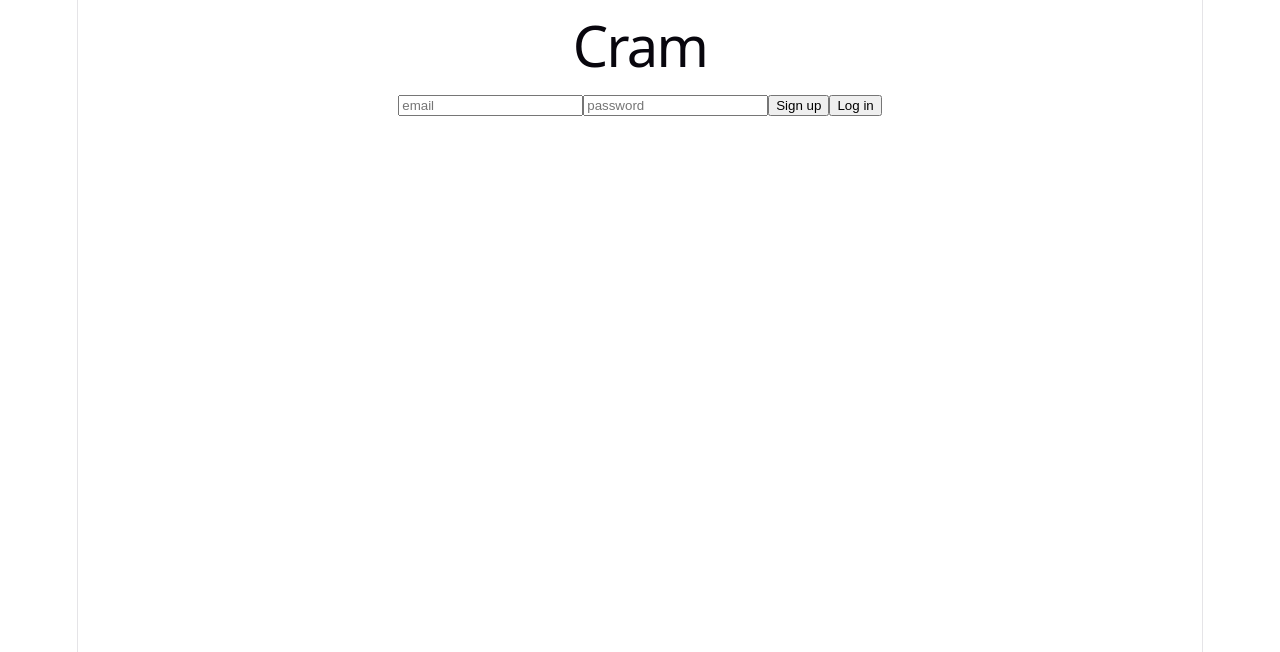
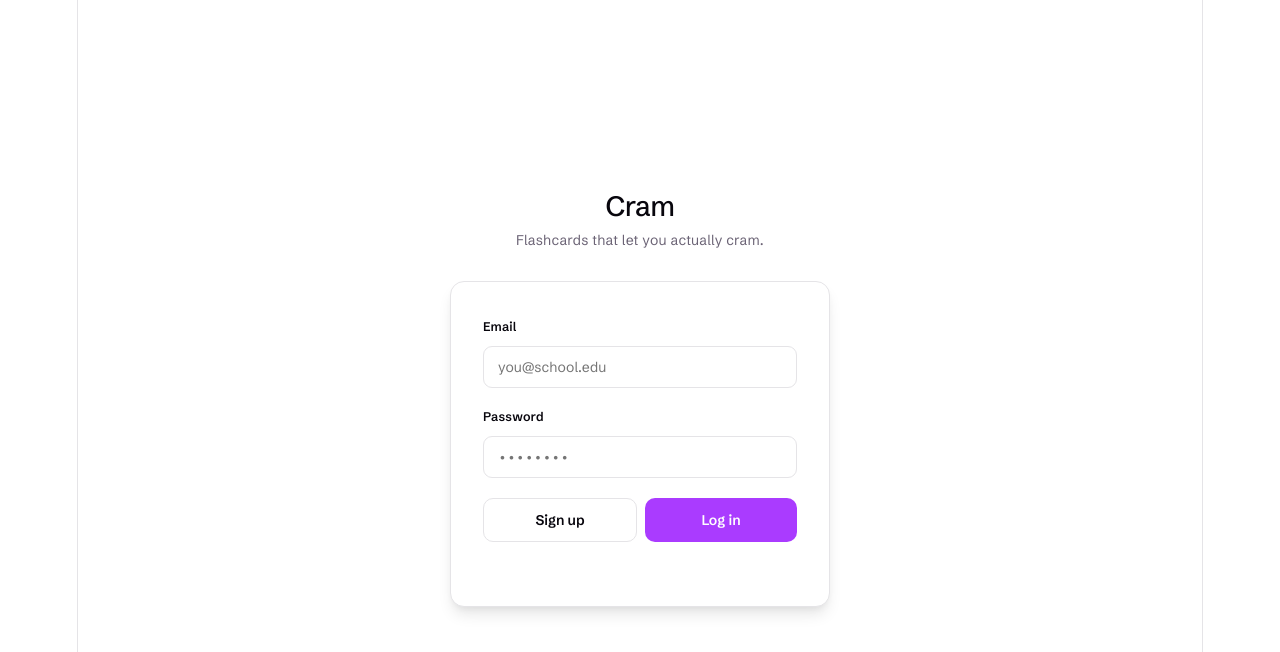
Before and after one commit to CHEEWAEE/cram, a React (Vite) app in the folder client/: page / in a window 1280 px wide. Shown: the top 652 px of the page. Built offline with nearby package versions, Linux system fonts and the light colour scheme; no server answers.

Commit message:
style login/signup screen per clinical-minimal design

```diff
--- a/client/index.html
+++ b/client/index.html
@@ -4,7 +4,12 @@
     <meta charset="UTF-8" />
     <link rel="icon" type="image/svg+xml" href="/favicon.svg" />
     <meta name="viewport" content="width=device-width, initial-scale=1.0" />
-    <title>client</title>
+    <title>Cram</title>
+    <link rel="preconnect" href="https://fonts.googleapis.com" />
+    <link
+      href="https://fonts.googleapis.com/css2?family=Schibsted+Grotesk:wght@400;500;600;700&display=swap"
+      rel="stylesheet"
+    />
   </head>
   <body>
     <div id="root"></div>
--- a/client/src/App.css
+++ b/client/src/App.css
@@ -1,184 +1,103 @@
-.counter {
-  font-size: 16px;
-  padding: 5px 10px;
-  border-radius: 5px;
-  color: var(--accent);
-  background: var(--accent-bg);
-  border: 2px solid transparent;
-  transition: border-color 0.3s;
-  margin-bottom: 24px;
-
-  &:hover {
-    border-color: var(--accent-border);
-  }
-  &:focus-visible {
-    outline: 2px solid var(--accent);
-    outline-offset: 2px;
-  }
+.auth-page {
+  flex: 1;
+  display: flex;
+  flex-direction: column;
+  align-items: center;
+  justify-content: center;
+  gap: 28px;
+  padding: 24px;
+  box-sizing: border-box;
 }
 
-.hero {
-  position: relative;
-
-  .base,
-  .framework,
-  .vite {
-    inset-inline: 0;
-    margin: 0 auto;
-  }
-
-  .base {
-    width: 170px;
-    position: relative;
-    z-index: 0;
-  }
-
-  .framework,
-  .vite {
-    position: absolute;
-  }
-
-  .framework {
-    z-index: 1;
-    top: 34px;
-    height: 28px;
-    transform: perspective(2000px) rotateZ(300deg) rotateX(44deg) rotateY(39deg)
-      scale(1.4);
-  }
-
-  .vite {
-    z-index: 0;
-    top: 107px;
-    height: 26px;
-    width: auto;
-    transform: perspective(2000px) rotateZ(300deg) rotateX(40deg) rotateY(39deg)
-      scale(0.8);
-  }
+.auth-header {
+  display: flex;
+  flex-direction: column;
+  align-items: center;
+  gap: 8px;
 }
 
-#center {
+.auth-header h1 {
+  margin: 0;
+  font-size: 28px;
+  letter-spacing: -0.5px;
+}
+
+.auth-tagline {
+  font-size: 14px;
+  color: var(--text);
+}
+
+.auth-card {
+  width: 380px;
+  max-width: 100%;
+  background: var(--bg);
+  border: 1px solid var(--border);
+  border-radius: 14px;
+  box-shadow: var(--shadow);
+  padding: 32px;
+  box-sizing: border-box;
   display: flex;
   flex-direction: column;
-  gap: 25px;
-  place-content: center;
-  place-items: center;
-  flex-grow: 1;
-
-  @media (max-width: 1024px) {
-    padding: 32px 20px 24px;
-    gap: 18px;
-  }
+  gap: 16px;
 }
 
-#next-steps {
+.auth-field {
   display: flex;
-  border-top: 1px solid var(--border);
+  flex-direction: column;
+  gap: 6px;
+  font-size: 12.5px;
+  font-weight: 600;
+  color: var(--text-h);
   text-align: left;
-
-  & > div {
-    flex: 1 1 0;
-    padding: 32px;
-    @media (max-width: 1024px) {
-      padding: 24px 20px;
-    }
-  }
-
-  .icon {
-    margin-bottom: 16px;
-    width: 22px;
-    height: 22px;
-  }
-
-  @media (max-width: 1024px) {
-    flex-direction: column;
-    text-align: center;
-  }
 }
 
-#docs {
-  border-right: 1px solid var(--border);
-
-  @media (max-width: 1024px) {
-    border-right: none;
-    border-bottom: 1px solid var(--border);
-  }
+.auth-field input {
+  font-family: inherit;
+  font-size: 14px;
+  padding: 11px 14px;
+  border: 1px solid var(--border);
+  border-radius: 9px;
+  background: var(--bg);
+  color: var(--text-h);
+  outline: none;
 }
 
-#next-steps ul {
-  list-style: none;
-  padding: 0;
+.auth-field input:focus-visible {
+  outline: 2px solid var(--accent);
+  outline-offset: 1px;
+}
+
+.auth-actions {
   display: flex;
   gap: 8px;
-  margin: 32px 0 0;
-
-  .logo {
-    height: 18px;
-  }
-
-  a {
-    color: var(--text-h);
-    font-size: 16px;
-    border-radius: 6px;
-    background: var(--social-bg);
-    display: flex;
-    padding: 6px 12px;
-    align-items: center;
-    gap: 8px;
-    text-decoration: none;
-    transition: box-shadow 0.3s;
-
-    &:hover {
-      box-shadow: var(--shadow);
-    }
-    .button-icon {
-      height: 18px;
-      width: 18px;
-    }
-  }
-
-  @media (max-width: 1024px) {
-    margin-top: 20px;
-    flex-wrap: wrap;
-    justify-content: center;
-
-    li {
-      flex: 1 1 calc(50% - 8px);
-    }
-
-    a {
-      width: 100%;
-      justify-content: center;
-      box-sizing: border-box;
-    }
-  }
+  margin-top: 4px;
 }
 
-#spacer {
-  height: 88px;
-  border-top: 1px solid var(--border);
-  @media (max-width: 1024px) {
-    height: 48px;
-  }
+.auth-button {
+  flex: 1;
+  padding: 12px 0;
+  border-radius: 10px;
+  font-family: inherit;
+  font-size: 14px;
+  font-weight: 600;
+  cursor: pointer;
 }
 
-.ticks {
-  position: relative;
-  width: 100%;
+.auth-button-primary {
+  border: none;
+  background: var(--accent);
+  color: #fff;
+}
 
-  &::before,
-  &::after {
-    content: '';
-    position: absolute;
-    top: -4.5px;
-    border: 5px solid transparent;
-  }
+.auth-button-secondary {
+  border: 1px solid var(--border);
+  background: var(--bg);
+  color: var(--text-h);
+}
 
-  &::before {
-    left: 0;
-    border-left-color: var(--border);
-  }
-  &::after {
-    right: 0;
-    border-right-color: var(--border);
-  }
+.auth-message {
+  min-height: 16px;
+  font-size: 12.5px;
+  color: var(--text);
+  text-align: center;
 }
--- a/client/src/App.jsx
+++ b/client/src/App.jsx
@@ -1,5 +1,6 @@
 import { useState } from "react";
 import { supabase } from "./supabase";
+import "./App.css";
 
 function App() {
   const [email, setEmail] = useState("");
@@ -41,34 +42,61 @@ function App() {
 
   if (user) {
     return (
-      <div>
+      <div className="auth-page">
+        <div className="auth-header">
           <h1>Cram</h1>
-        <p>Logged in as {user.email}</p>
-        <button onClick={callApi}>Call /api/me</button>
-        <button onClick={handleLogout}>Log out</button>
-        <p>{message}</p>
+          <span className="auth-tagline">Logged in as {user.email}</span>
+        </div>
+        <div className="auth-card">
+          <div className="auth-actions">
+            <button className="auth-button auth-button-secondary" onClick={callApi}>
+              Call /api/me
+            </button>
+            <button className="auth-button auth-button-primary" onClick={handleLogout}>
+              Log out
+            </button>
+          </div>
+          <p className="auth-message">{message}</p>
+        </div>
       </div>
     );
   }
 
   return (
-    <div>
+    <div className="auth-page">
+      <div className="auth-header">
         <h1>Cram</h1>
+        <span className="auth-tagline">Flashcards that let you actually cram.</span>
+      </div>
+      <div className="auth-card">
+        <label className="auth-field">
+          Email
           <input
             type="email"
-        placeholder="email"
+            placeholder="you@school.edu"
             value={email}
             onChange={(e) => setEmail(e.target.value)}
           />
+        </label>
+        <label className="auth-field">
+          Password
           <input
             type="password"
-        placeholder="password"
+            placeholder="••••••••"
             value={password}
             onChange={(e) => setPassword(e.target.value)}
           />
-      <button onClick={handleSignUp}>Sign up</button>
-      <button onClick={handleLogin}>Log in</button>
-      <p>{message}</p>
+        </label>
+        <div className="auth-actions">
+          <button className="auth-button auth-button-secondary" onClick={handleSignUp}>
+            Sign up
+          </button>
+          <button className="auth-button auth-button-primary" onClick={handleLogin}>
+            Log in
+          </button>
+        </div>
+        <p className="auth-message">{message}</p>
+      </div>
     </div>
   );
 }
--- a/client/src/index.css
+++ b/client/src/index.css
@@ -11,8 +11,8 @@
   --shadow:
     rgba(0, 0, 0, 0.1) 0 10px 15px -3px, rgba(0, 0, 0, 0.05) 0 4px 6px -2px;
 
-  --sans: system-ui, 'Segoe UI', Roboto, sans-serif;
-  --heading: system-ui, 'Segoe UI', Roboto, sans-serif;
+  --sans: 'Schibsted Grotesk', system-ui, 'Segoe UI', Roboto, sans-serif;
+  --heading: 'Schibsted Grotesk', system-ui, 'Segoe UI', Roboto, sans-serif;
   --mono: ui-monospace, Consolas, monospace;
 
   font: 18px/145% var(--sans);
```
Lines whose indentation alone changed are shown as unchanged.
